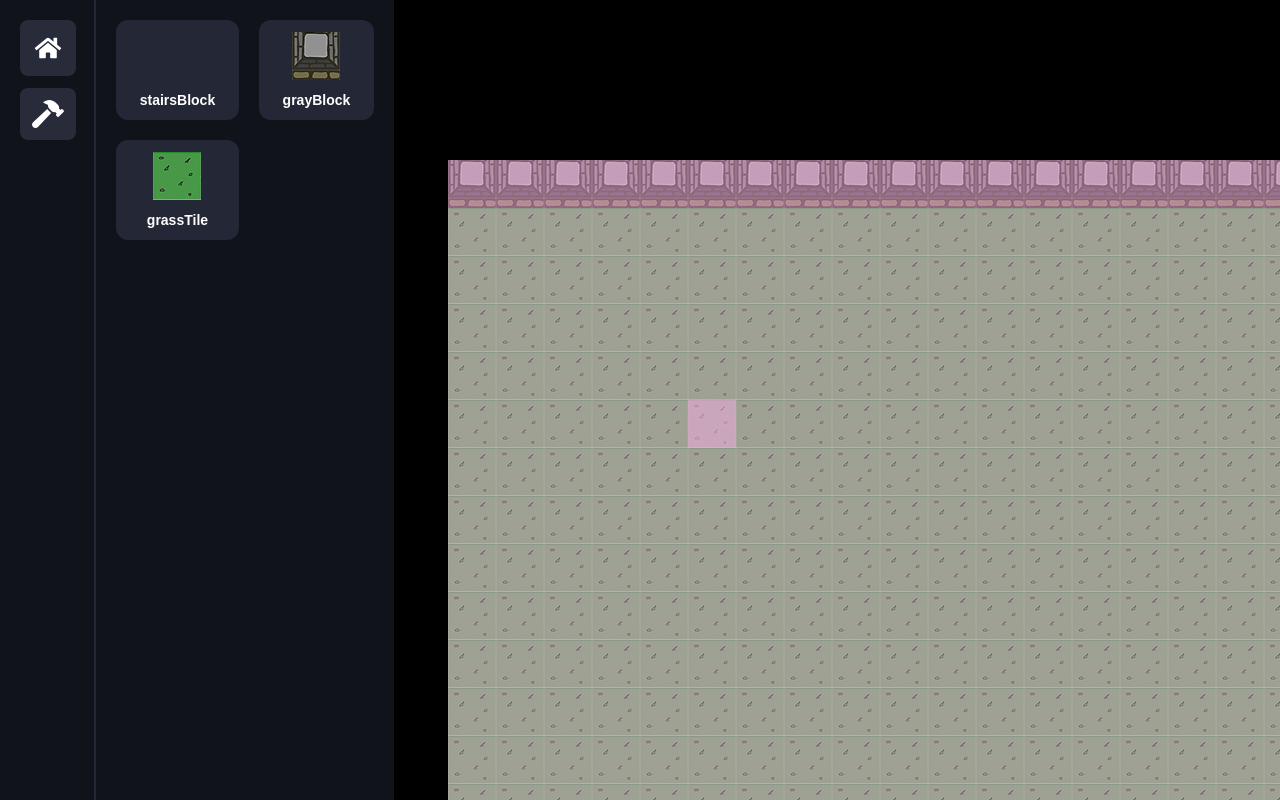
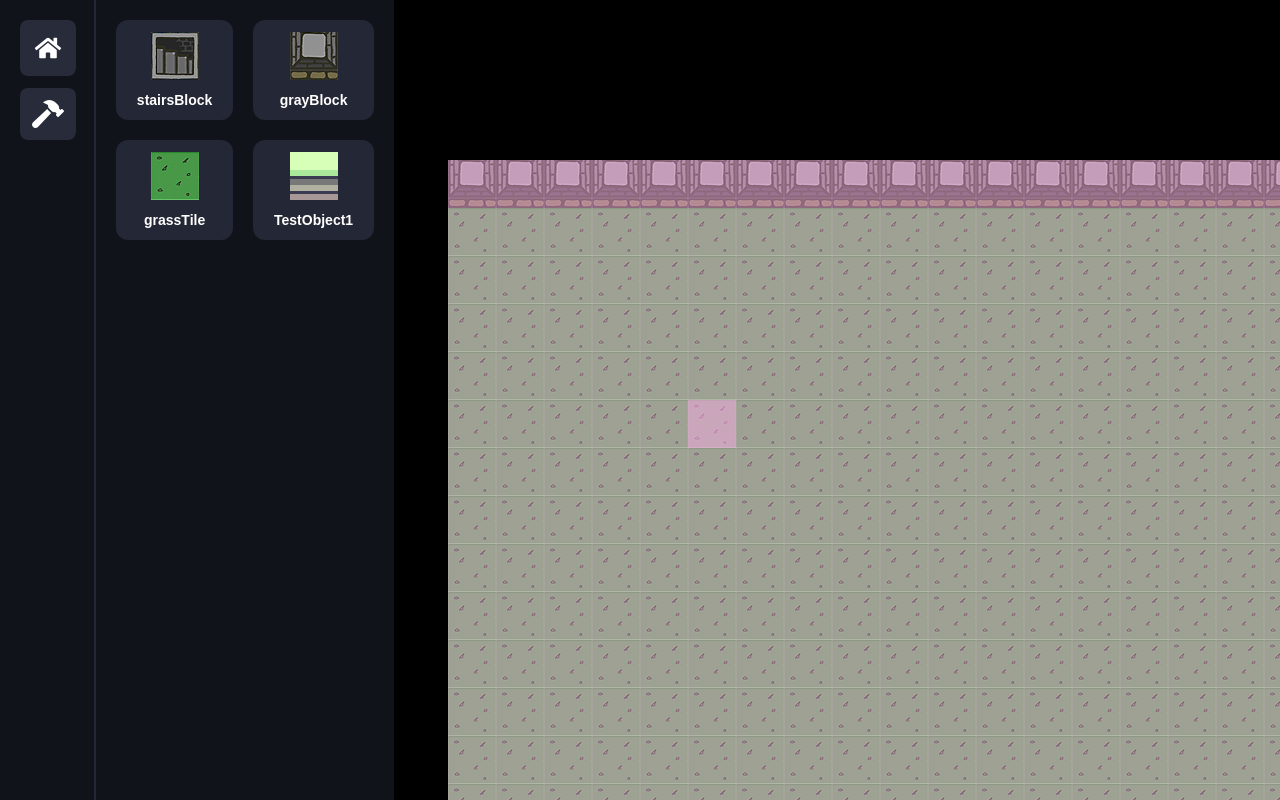
Before and after one commit to dkqk5154/moa, a React (Create React App) app: page / in a window 1280 px wide. Both pictures are taken after a click on the button 47 px from the left and 113 px from the top of the page. Built offline with nearby package versions, Linux system fonts and the light colour scheme; a web font is replaced by a local one; what react-modal-hook would draw is missing.

Commit message:
Add Object

```diff
--- a/src/components/ui/atoms/BuildMenu/index.tsx
+++ b/src/components/ui/atoms/BuildMenu/index.tsx
@@ -3,8 +3,9 @@ import styled from 'styled-components';
 
 import { useAppDispatch } from 'app/hooks';
 import testBlock, { TestBlockInfoProps } from 'images/TestBlock';
+import testTile from 'images/TestTile';
+import testObject from 'images/TestObject';
 import { setSelectBuildInfo } from './buildMenuSlice';
-import testTile from 'images/TestTile';
 import { BlockTypeProps } from 'components/objects/Block/blockSlice';
 
 const Styled = {
@@ -54,6 +55,17 @@ const BuildMenu = ({ info = {} }: BuildMenuProps) => {
 			const { width, height, up } = info[res];
 			const { sx, sy } = up;
 
+			console.log({
+				point: { x: 0, y: 0 },
+				size: { width: width, height: height },
+				type: type,
+				key: '0',
+				imageInfo: {
+					source: source,
+					...info[res],
+				},
+			});
+
 			return (
 				<Styled.ImageWrapper
 					key={res}
@@ -72,11 +84,7 @@ const BuildMenu = ({ info = {} }: BuildMenuProps) => {
 						);
 					}}
 				>
-					<Styled.TileCutImage
-						sx={sx}
-						sy={sy}
-						src={require('images/TestBlock/image.png').default}
-					/>
+					<Styled.TileCutImage sx={-sx} sy={sy} src={source} />
 					<span>
 						<b>{res}</b>
 					</span>
@@ -97,10 +105,17 @@ const BuildMenu = ({ info = {} }: BuildMenuProps) => {
 		type: 'tile',
 	});
 
+	const objectInfos = formatBlockInfos({
+		info: testObject.info,
+		source: testObject.source,
+		type: 'object',
+	});
+
 	return (
 		<Styled.Wrapper>
 			{blockInfos}
 			{tileInfos}
+			{objectInfos}
 		</Styled.Wrapper>
 	);
 };
```
